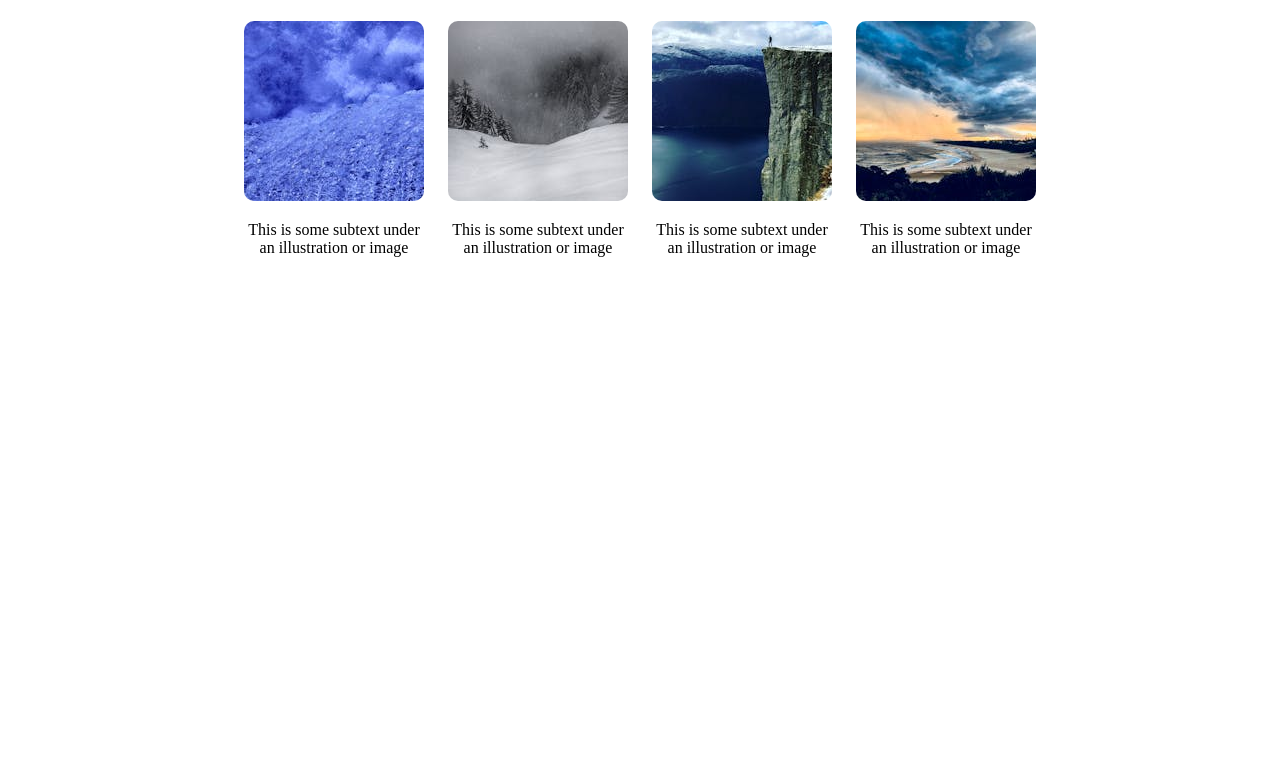
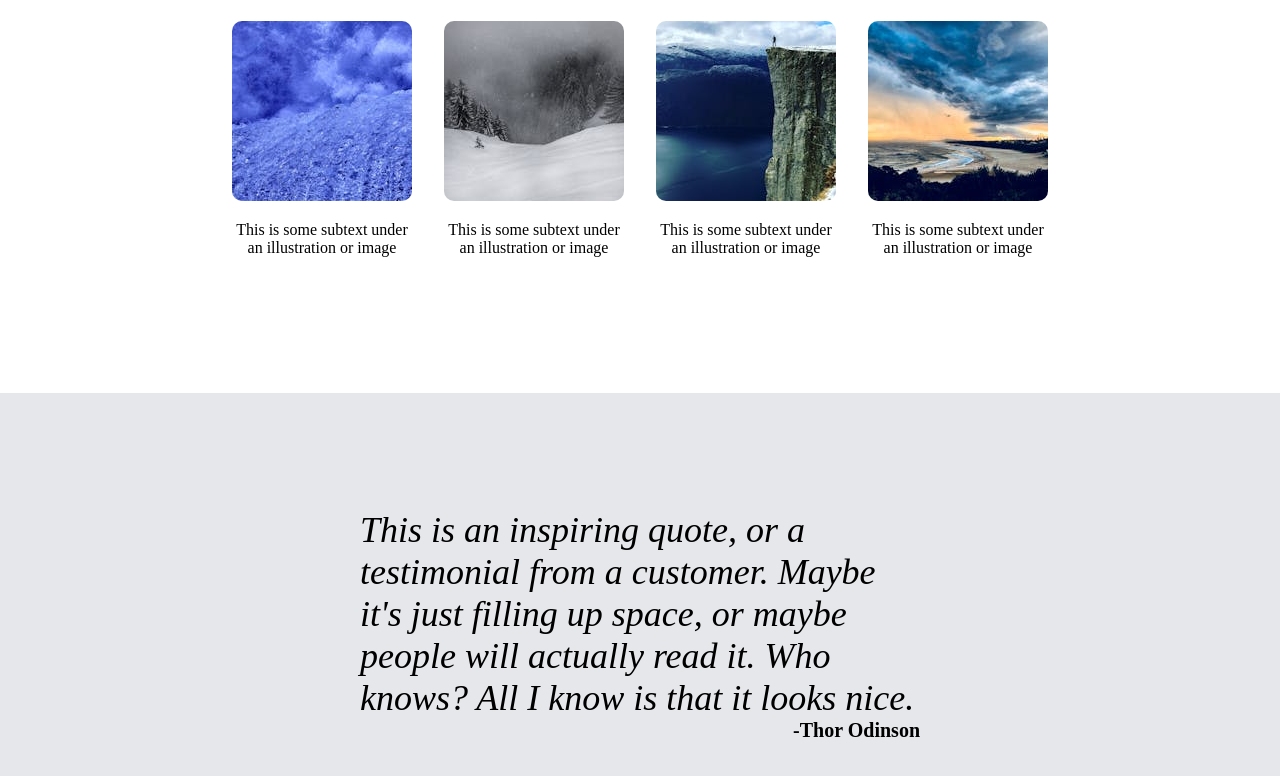
Before and after one commit to Zeefly121/odin-landing-page, a plain HTML site: page index.html in a window 1280 px wide. Shown: the part 608-1384 px from the top of the page. Before the commit the page ends 1001 px from the top, so only its background shows below. Drawn offline with Linux system fonts and the light colour scheme.

Commit message:
Create quote section

```diff
--- a/index.html
+++ b/index.html
@@ -50,5 +50,12 @@
             </div>
         </div>
     </div>
+
+    <div class="quote-section">
+        <div class="quote-container">
+            <p>This is an inspiring quote, or a testimonial from a customer. Maybe it's just filling up space, or maybe people will actually read it. Who knows? All I know is that it looks nice.</p>
+            <div>-Thor Odinson</div>
+        </div>
+    </div>
 </body>
 </html>
--- a/styles.css
+++ b/styles.css
@@ -97,7 +97,7 @@
 .images-container {
     display: flex;
     justify-content: center;
-    gap: 24px;
+    gap: 32px;
 }
 
 .images-container div {
@@ -109,3 +109,27 @@
 .images-container div img {
     border-radius: 10px;
 }
+
+.quote-section {
+    background-color: #e5e7eb;
+    padding: 80px;
+    display: flex;
+    justify-content: center;
+}
+
+.quote-container {
+    width: 50%;
+}
+
+.quote-container p {
+    font-size: 36px;
+    font-style: italic;
+    font-weight: lighter;
+    margin-bottom: 0;
+}
+
+.quote-container div {
+    text-align: right;
+    font-weight: 900;
+    font-size: 20px;
+}
```
